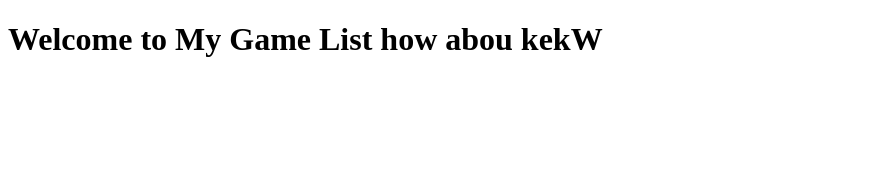
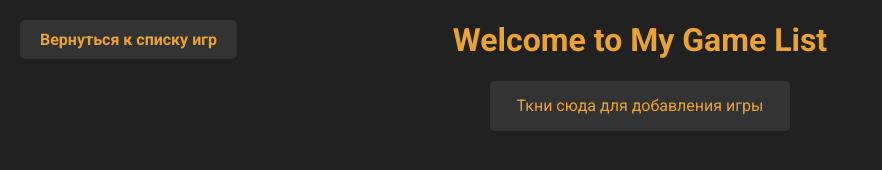
Before and after one commit to Sojus85/game-list, a plain HTML site: page index.html in a window 1280 px wide. Shown: the whole page, without its empty margins (0-882 px from the left). Drawn offline with Linux system fonts and the light colour scheme.

Commit message:
ver 0.002

```diff
--- a/index.html
+++ b/index.html
@@ -1,16 +1,14 @@
 <!DOCTYPE html>
 <html>
 <head>
-
-  <link rel="preconnect" href="https://fonts.googleapis.com">
-<link rel="preconnect" href="https://fonts.gstatic.com" crossorigin>
-<link href="https://fonts.googleapis.com/css2?family=Roboto:ital,wght@0,100;0,300;0,400;0,500;0,700;0,900;1,100;1,300;1,400;1,500;1,700;1,900&display=swap" rel="stylesheet">
-
   <title>My Game List</title>
+  <link rel="preconnect" href="https://fonts.gstatic.com">
+  <link href="https://fonts.googleapis.com/css2?family=Roboto:wght@400;700&display=swap" rel="stylesheet">
   <link rel="stylesheet" href="style.css">
 </head>
 <body>
-  <h1>Welcome to My Game List how abou kekW</h1>
+  <h1>Welcome to My Game List</h1>
+  <a href="add-game.html" class="button">Ткни сюда для добавления игры</a>
   <!-- Your content here -->
   <script src="script.js"></script>
 </body>
--- a/script.js
+++ b/script.js
@@ -0,0 +1,8 @@
+// Добавление кнопки "Вернуться к списку игр" на всех страницах, кроме главной страницы
+if (window.location.pathname !== '/main/index.html') {
+  const backButton = document.createElement('a');
+  backButton.href = 'index.html';
+  backButton.textContent = 'Вернуться к списку игр';
+  backButton.classList.add('back-button');
+  document.body.appendChild(backButton);
+}
--- /dev/null
+++ b/style.css
@@ -0,0 +1,56 @@
+body {
+    font-family: 'Roboto', sans-serif;
+    color: #E8A236;
+    background-color: #212121;
+  }
+  .button {
+    display: block;
+    width: 300px;
+    height: 50px;
+    line-height: 50px;
+    margin: 0 auto;
+    background-color: #333;
+    color: #E8A236;
+    text-align: center;
+    text-decoration: none;
+    border-radius: 5px;
+    transition: background-color 0.3s ease;
+  }
+
+  .button:hover {
+    background-color: #555;
+  }
+  h1 {
+    text-align: center;
+  }
+  form {
+    width: 300px;
+    margin: 0 auto;
+    display: flex;
+    flex-direction: column;
+    align-items: center;
+  }
+
+  label, input, textarea, button {
+    width: 100%;
+    margin-bottom: 10px;
+  }
+
+  .toggle-switch {
+    display: flex;
+    justify-content: space-between;
+    width: 100%;
+    margin-bottom: 10px;
+  }
+
+  .back-button {
+    position: fixed;
+    top: 20px;
+    left: 20px;
+    color: #E8A236;
+    background-color: #333;
+    padding: 10px 20px;
+    border-radius: 5px;
+    font-weight: bold;
+    text-decoration: none;
+}
```
Also changed, not shown: add-game.html (added, +34 -0 lines).
